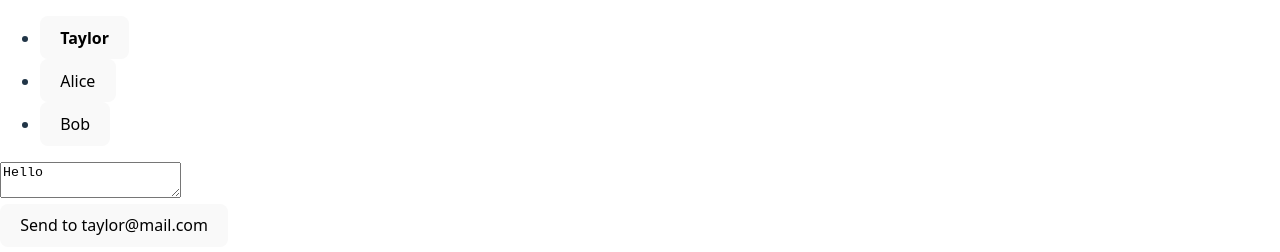
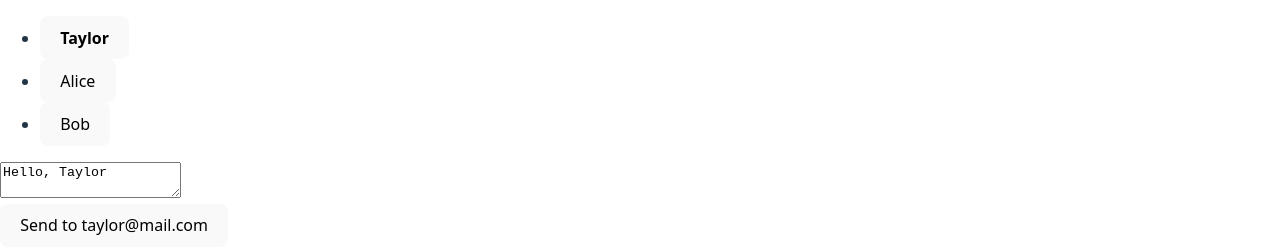
Before and after one commit to eirosiuss/30-Days-of-Javascript, a React (Vite) app in the folder passing-props-to-component/: page / in a window 1280 px wide. Shown: the top 252 px of the page. Built offline with nearby package versions, Linux system fonts and the light colour scheme.

Commit message:
Restore input values when switching between tabs

```diff
--- a/passing-props-to-component/src/DispatchActions.jsx
+++ b/passing-props-to-component/src/DispatchActions.jsx
@@ -3,7 +3,7 @@ import { initialState, messengerReducer } from "./messengerReducer.js";
 
 export default function Messenger() {
   const [state, dispatch] = useReducer(messengerReducer, initialState);
-  const message = state.message;
+const message = state.messages[state.selectedId];
   const contact = contacts.find((c) => c.id === state.selectedId);
 
   return (
--- a/passing-props-to-component/src/messengerReducer.js
+++ b/passing-props-to-component/src/messengerReducer.js
@@ -1,6 +1,10 @@
 export const initialState = {
   selectedId: 0,
-  message: "Hello",
+  messages: {
+    0: "Hello, Taylor",
+    1: "Hello, Alice",
+    2: "Hello, Bob",
+  },
 };
 
 export function messengerReducer(state, action) {
@@ -15,13 +19,16 @@ export function messengerReducer(state, action) {
     case "edited_message": {
       return {
         ...state,
-        message: action.message,
+            messages: {
+      ...state.messages,
+      [state.selectedId]: action.message
+    }
       };
     }
     case "send_message": {
       return {
         ...state,
-        message: '',
+        message: "",
       };
     }
     default: {
```
